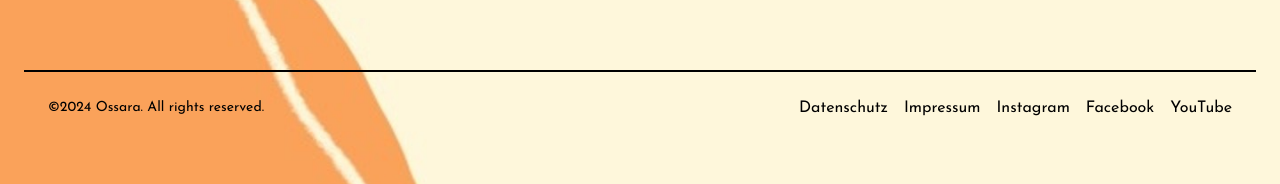
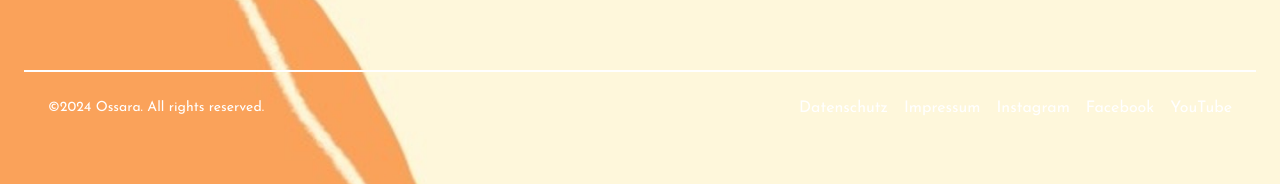
Before and after one commit to Chell0/wera, a Next.js app: page / in a window 1280 px wide. Shown: the part 2257-2441 px from the top of the page. Built offline with nearby package versions, Linux system fonts and the light colour scheme.

Commit message:
Change footer color

```diff
--- a/components/Footer/Footer.tsx
+++ b/components/Footer/Footer.tsx
@@ -6,17 +6,17 @@ export default function Footer() {
 
     return (
         <>
-            <footer className="p-6 mt-20 border-t-2 border-black my-4">
+            <footer className="p-6 mt-20 border-t-2 border-white my-4">
                 <div
                     className="container mx-auto flex flex-col items-center md:flex-row md:justify-between text-center md:text-left">
-                    <p className="text-sm text-black">©{currentYear} Ossara. All rights reserved.</p>
+                    <p className="text-sm text-white">©{currentYear} Ossara. All rights reserved.</p>
                     <div
                         className="mt-4 md:mt-0 flex flex-col md:flex-row md:items-center space-y-2 md:space-y-0 md:space-x-4">
-                        <Link href="#" className="no-underline text-black hover:text-gray-600">Datenschutz</Link>
-                        <Link href="#" className="no-underline text-black hover:text-gray-600">Impressum</Link>
-                        <Link href="#" className="no-underline text-black hover:text-gray-600">Instagram</Link>
-                        <Link href="#" className="no-underline text-black hover:text-gray-600">Facebook</Link>
-                        <Link href="#" className="no-underline text-black hover:text-gray-600">YouTube</Link>
+                        <Link href="#" className="no-underline text-white hover:text-gray-600">Datenschutz</Link>
+                        <Link href="#" className="no-underline text-white hover:text-gray-600">Impressum</Link>
+                        <Link href="#" className="no-underline text-white hover:text-gray-600">Instagram</Link>
+                        <Link href="#" className="no-underline text-white hover:text-gray-600">Facebook</Link>
+                        <Link href="#" className="no-underline text-white hover:text-gray-600">YouTube</Link>
                     </div>
                 </div>
             </footer>
```
